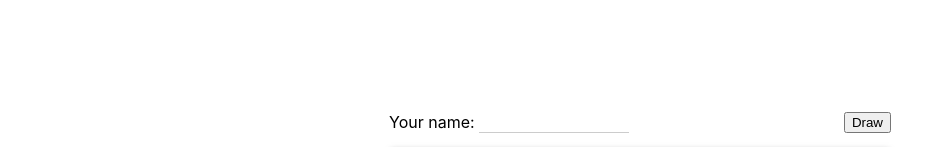
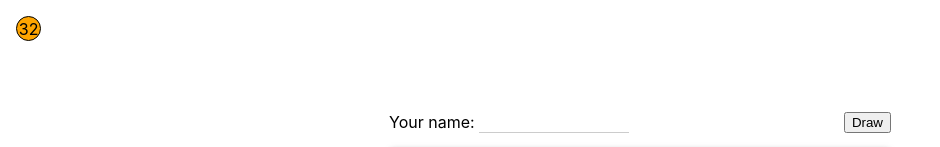
Before and after one commit to erik-berglund/ReactBingo, a React (Create React App) app: page / in a window 1280 px wide. Both pictures are taken after a click on the button "Draw". Shown: the top 147 px of the page, without its empty margins (0-940 px from the left). Built offline with nearby package versions, Linux system fonts and the light colour scheme.

Commit message:
Draw from entire range, show history.

```diff
--- a/src/App.scss
+++ b/src/App.scss
@@ -20,6 +20,29 @@
 
     button {
       float: right;
+    }
+  }
+
+  .drawnNumbersContainer {
+    position: absolute;
+    top: 1rem;
+    left: 1rem;
+
+    span {
+      display: inline-block;
+      text-align: center;
+      width: 1.25rem;
+      height: 1.25rem;
+      font-size: 1rem;
+      padding: 0.1rem;
+      border: 1px solid #000;
+      border-radius: 50%;
+      margin-bottom: 3px;
+      margin-right: 3px;
+
+      &.found {
+        background: orange;
+      }
     }
   }
 
--- a/src/App.tsx
+++ b/src/App.tsx
@@ -18,14 +18,16 @@ type AppProps = {
 
 type AppState = {
   playerName: string | null, // We're not storing this right now...
-  squares: SquaresMap
+  squares: SquaresMap,
+  drawHistory: Set<number>
 }
 
 class App extends React.Component<AppProps, AppState> {
 
   state: AppState = {
     playerName: "",
-    squares: this.buildSquaresMap(this.props.dimension)
+    squares: this.buildSquaresMap(this.props.dimension),
+    drawHistory: new Set()
   };
 
   buildSquaresMap(dimension: number): SquaresMap {
@@ -67,33 +69,55 @@ class App extends React.Component<AppProps, AppState> {
     return returnMap;
   }
 
-  resetSquares() {
+  resetGame() {
     this.setState({
-      squares: this.buildSquaresMap(this.props.dimension)
+      squares: this.buildSquaresMap(this.props.dimension),
+      drawHistory: new Set()
     });
   }
 
   draw(): void {
     // Get available squares
-    const available = Array.from(this.state.squares.values()).filter(squareData => !squareData.drawn);
+    // Could be stored in state, alternatively the array of possible numbers could be there.
+    // Alternative solution eg. to loop
+    const availableRange = Array
+      .from({length: this.props.dimension * this.props.dimension * 3}, (_, i) => i + 1)
+      .filter(entry => !this.state.drawHistory.has(entry));
 
-    if (!available.length) {
+    console.debug(availableRange);
+
+    if (!availableRange.length) {
       return;
     }
 
     // Randomly pick one
-    const randomIndexWithinAvailableRange = Math.floor(Math.random() * available.length); // Exclusive
-    const randomSquare = available[randomIndexWithinAvailableRange];
+    const randomNumberWithinAvailableRange = availableRange[Math.floor(Math.random() * availableRange.length)];
 
-    // Copy state
-    const tmpSquares: SquaresMap = new Map(this.state.squares);
+    console.debug(randomNumberWithinAvailableRange);
 
-    // Mark random square drawn
-    tmpSquares.set(randomSquare.value, {...randomSquare, drawn: true});
+    // Copy drawHistory state
+    const tmpDrawHistory: Set<number> = new Set(this.state.drawHistory);
+    tmpDrawHistory.add(randomNumberWithinAvailableRange);
 
     this.setState({
-      squares: tmpSquares
-    }, this.checkForBingo);
+      drawHistory: tmpDrawHistory
+    });
+
+
+    // Try to see if this square is on our board
+    const randomSquare = this.state.squares.get(randomNumberWithinAvailableRange);
+
+    if (randomSquare) {
+      // Copy squares state
+      const tmpSquares: SquaresMap = new Map(this.state.squares);
+
+      // Mark random square drawn
+      tmpSquares.set(randomSquare.value, {...randomSquare, drawn: true});
+
+      this.setState({
+        squares: tmpSquares
+      }, this.checkForBingo);
+    }
   }
 
   checkForBingo(): void {
@@ -144,6 +168,17 @@ class App extends React.Component<AppProps, AppState> {
     return (
       <div className="App">
 
+        <div className="drawnNumbersContainer">
+          { Array.from(this.state.drawHistory).map(square => (
+            <span
+              key={square}
+              className={classNames({
+                "found": this.state.squares.has(square)
+              })}
+            >{square}</span>
+          ))}
+        </div>
+
         <div className="playerNameContainer">
           Your name: <div className="playerName" contentEditable="true"></div>
           <button onClick={() => this.draw()}>Draw</button>
@@ -167,7 +202,7 @@ class App extends React.Component<AppProps, AppState> {
           )}
         </div>
 
-        <button className="playAgain" onClick={() => this.resetSquares()}>Reset and play again</button>
+        <button className="playAgain" onClick={() => this.resetGame()}>Reset and play again</button>
 
       </div>
     );
```
